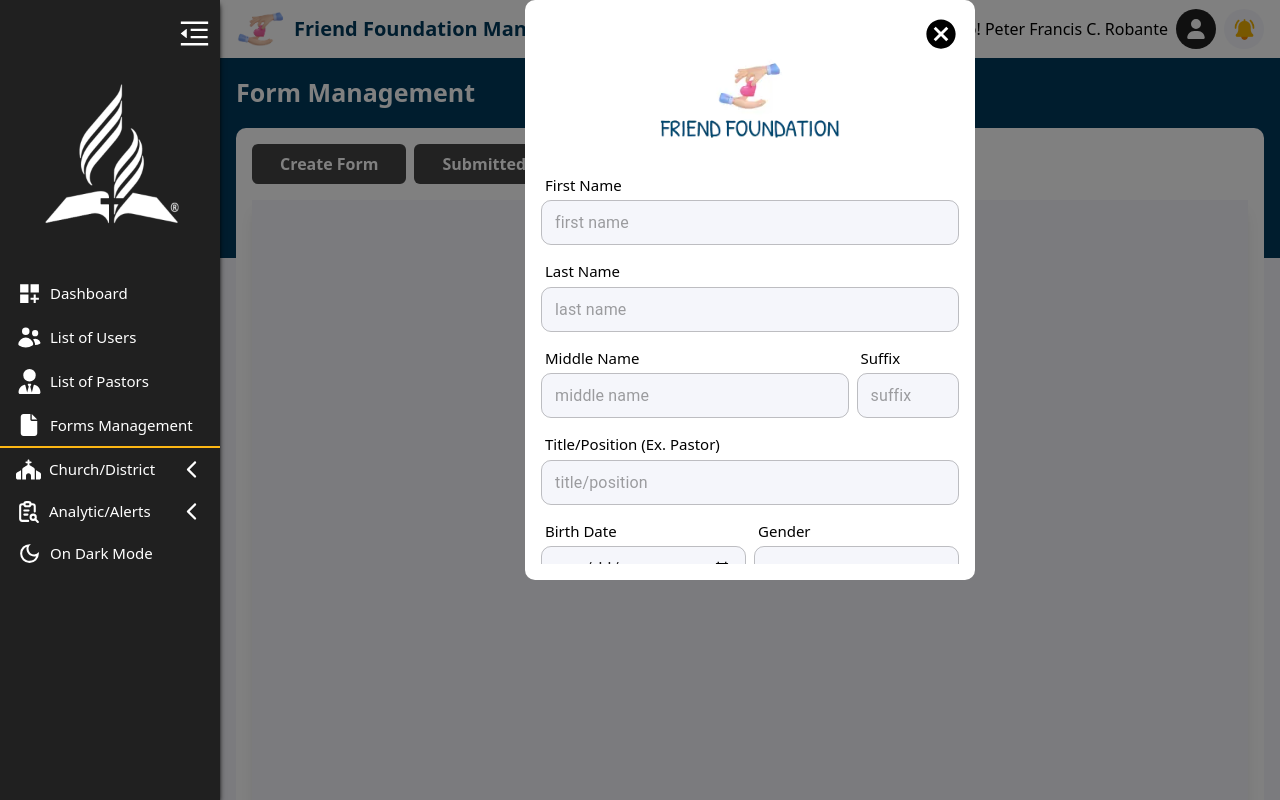
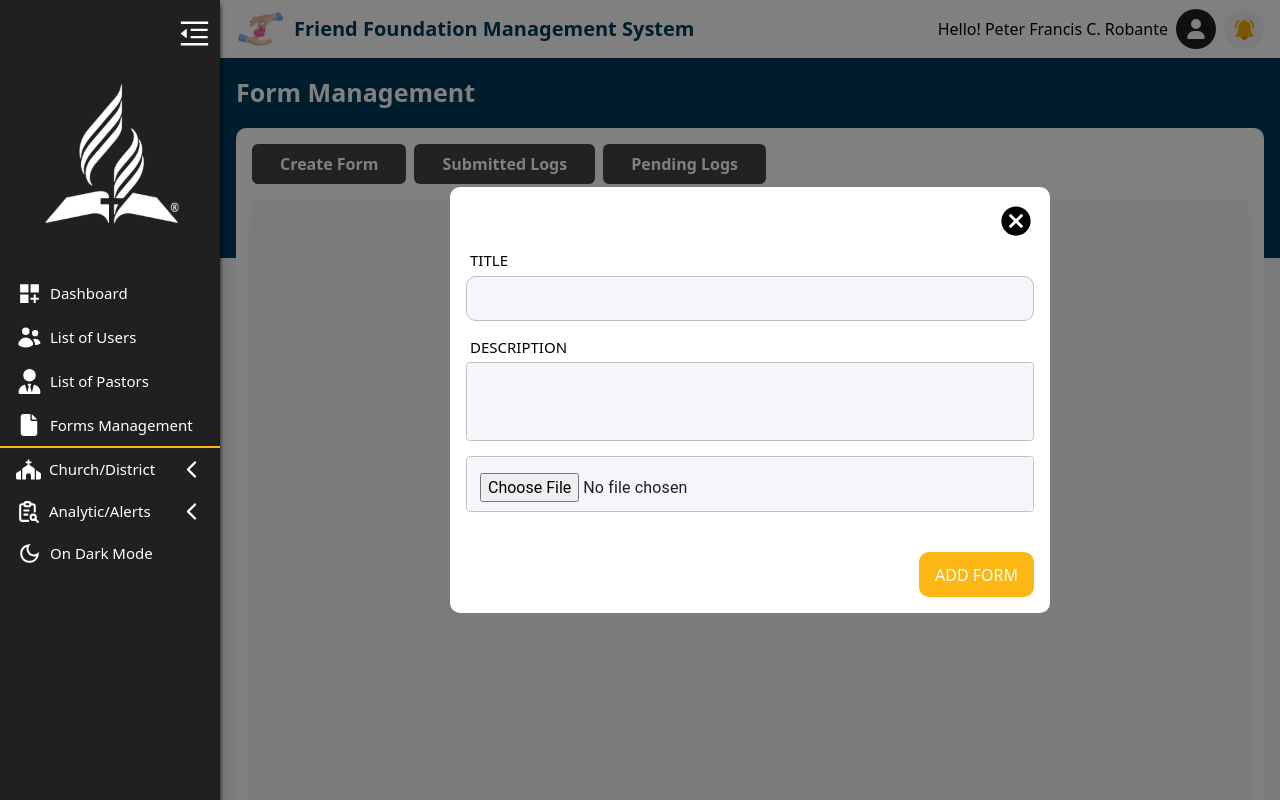
Before and after one commit to CEREBROX-IT/friend-foundation-frontend, a React (Vite) app: page /dashboard/forms-management in a window 1280 px wide. Both pictures are taken after a click on the button "Create Form". Built offline with nearby package versions, Linux system fonts and the light colour scheme.

Commit message:
add form added

```diff
--- /dev/null
+++ b/src/components/admin-components/admin-add-form.tsx
@@ -0,0 +1,142 @@
+import {  FC, useEffect } from "react";
+import { useForm, SubmitHandler } from "react-hook-form";
+import { TextField } from "@mui/material";
+import { IoMdCloseCircle } from "react-icons/io";
+import AOS from "aos";
+import "aos/dist/aos.css";
+
+interface IFormInput {
+  title: string;
+  description: string;
+  formFile: FileList;
+}
+
+interface NewUserModalProps {
+  closeForm: () => void;
+}
+
+const AdminAddForm: FC<NewUserModalProps> = ({ closeForm }) => {
+  const {
+    register,
+    handleSubmit,
+    formState: { errors },
+  } = useForm<IFormInput>();
+
+   const onSubmitHandler: SubmitHandler<IFormInput> = (data) => {
+     console.log("Form Data:", data);
+
+     // Check if formFile is present
+     if (data.formFile && data.formFile.length > 0) {
+       const file = data.formFile[0];
+       console.log("File:", file);
+     } else {
+       console.log("No file uploaded.");
+     }
+   };
+
+  useEffect(() => {
+    AOS.init({});
+  }, []);
+
+  return (
+    <div className="absolute inset-0 flex justify-center items-center backdrop-brightness-50 overflow-y-hidden">
+      <div className="max-h-[90vh] md:max-h-[100vh] max-w-[600px] min-w-[600px] dark:bg-fourth-dark dark:text-white bg-white rounded-[10px] p-4 mx-4">
+        <div className="flex justify-end" onClick={closeForm}>
+          <IoMdCloseCircle className="text-4xl cursor-pointer" />
+        </div>
+
+        <form
+          className="w-full flex flex-col items-center overflow-auto custom-scrollbar max-h-[400px]"
+          onSubmit={handleSubmit(onSubmitHandler)}
+        >
+          <div className="w-full mt-[10px] rounded-full">
+            <div className="flex flex-row px-1 text-[15px] mb-1">
+              <span>TITLE</span>
+            </div>
+            <TextField
+              type="text"
+              error={errors.title ? true : false}
+              {...register("title", {
+                required: "Title is required",
+              })}
+              className="w-full bg-fourth-light rounded-[10px]"
+              InputProps={{
+                sx: {
+                  height: "45px",
+                  lineHeight: "normal",
+                  borderRadius: "10px",
+                },
+              }}
+            />
+            {errors.title && (
+              <p className="text-red-500 text-[14px] pl-1 mt-1 mb-[-0.5rem]">
+                {errors.title.message}
+              </p>
+            )}
+          </div>
+          <div className="w-full mt-[15px]">
+            <div className="flex flex-row justify-between px-1 text-[15px] mb-1">
+              <span>DESCRIPTION</span>
+            </div>
+            <TextField
+              type="text"
+              error={errors.description ? true : false}
+              multiline
+              minRows={2}
+              {...register("description", {
+                required: "Description is required",
+              })}
+              className="w-full bg-fourth-light rounded-[10px]"
+            />
+            {errors.description && (
+              <p className="text-red-500 text-[14px] pl-1 mt-1 mb-[-0.5rem]">
+                {errors.description.message}
+              </p>
+            )}
+          </div>
+          <div className="w-full mt-[15px]">
+            <TextField
+              type="file"
+              error={errors.formFile ? true : false}
+              {...register("formFile", {
+                required: "File is required",
+                validate: {
+                  validFileType: (value: FileList) => {
+                    if (!value) return true; // Let the required validation handle empty files
+                    const allowedTypes = [
+                      "application/pdf",
+                      "application/msword",
+                      "application/vnd.openxmlformats-officedocument.wordprocessingml.document",
+                    ];
+                    const isValid = Array.from(value).every((file) =>
+                      allowedTypes.includes(file.type)
+                    );
+                    if (!isValid)
+                      return "Invalid file format. Only PDF and Word documents are allowed.";
+                    return true;
+                  },
+                },
+              })}
+              className="w-full bg-fourth-light rounded-[10px]"
+              InputLabelProps={{ shrink: true }}
+            />
+            {errors.formFile && (
+              <p className="text-red-500 text-[14px] pl-1 mt-1 mb-[-0.5rem]">
+                {errors.formFile.message}
+              </p>
+            )}
+          </div>
+
+          <button
+            type="submit"
+            className="mt-10 bg-secondary-light hover:bg-third-light text-white py-2 px-4 rounded-[10px] self-end h-[45px]"
+          >
+            ADD FORM
+          </button>
+        </form>
+      </div>
+    </div>
+  );
+};
+
+export default AdminAddForm;
--- a/src/pages/dashboard/admin-dashboard/admin-form-management.tsx
+++ b/src/pages/dashboard/admin-dashboard/admin-form-management.tsx
@@ -1,16 +1,16 @@
 import { useState } from "react";
 import Header from "../../../components/header";
-import ListUsersOverview from "../../../components/admin-components/list-users-overview";
-import NewUserModal from "../../../components/admin-components/new-user-modal";
+import AdminAddForm from "../../../components/admin-components/admin-add-form";
+
 const AdminFormManagement = () => {
-  const [openNewUserModal, setOpenNewUserModal] = useState(false);
+  const [openAddForm, setOpenAddForm] = useState(false);
 
-  const handleOpenNewuserModal = () => setOpenNewUserModal(true);
-  const hanldeCloseOpenNewUserModal = () => setOpenNewUserModal(false);
+  const handleOpenForm = () => setOpenAddForm(true);
+  const handleCloseForm = () => setOpenAddForm(false);
   return (
     <div
       className={`relative flex flex-col w-full bg-fourth-light dark:bg-fourth-dark ${
-        openNewUserModal ? "overflow-hidden max-h-screen " : "overflow-y-auto"
+        openAddForm ? "overflow-hidden max-h-screen " : "overflow-y-auto"
       }`}
     >
       <Header />
@@ -25,19 +25,17 @@
           <div className="flex gap-2 flex-wrap basis-4">
             <button
               className="bg-fourth-dark py-2 px-7 text-white dark:bg-white  dark:text-black font-bold  rounded-md mb-4 hover:opacity-85"
-              onClick={handleOpenNewuserModal}
+              onClick={handleOpenForm}
             >
               Create Form
             </button>
             <button
               className="bg-fourth-dark py-2 px-7 text-white dark:bg-white  dark:text-black font-bold  rounded-md mb-4 hover:opacity-85"
-              onClick={handleOpenNewuserModal}
             >
                 Submitted Logs
             </button>
             <button
               className="bg-fourth-dark py-2 px-7 text-white dark:bg-white  dark:text-black font-bold  rounded-md mb-4 hover:opacity-85"
-              onClick={handleOpenNewuserModal}
             >
               Pending Logs
             </button>
@@ -51,8 +49,8 @@
         </p>
       </div>
 
-      {openNewUserModal && (
-        <NewUserModal closeUserModal={hanldeCloseOpenNewUserModal} />
+      {openAddForm && (
+        <AdminAddForm closeForm={handleCloseForm} />
       )}
     </div>
   );
```
